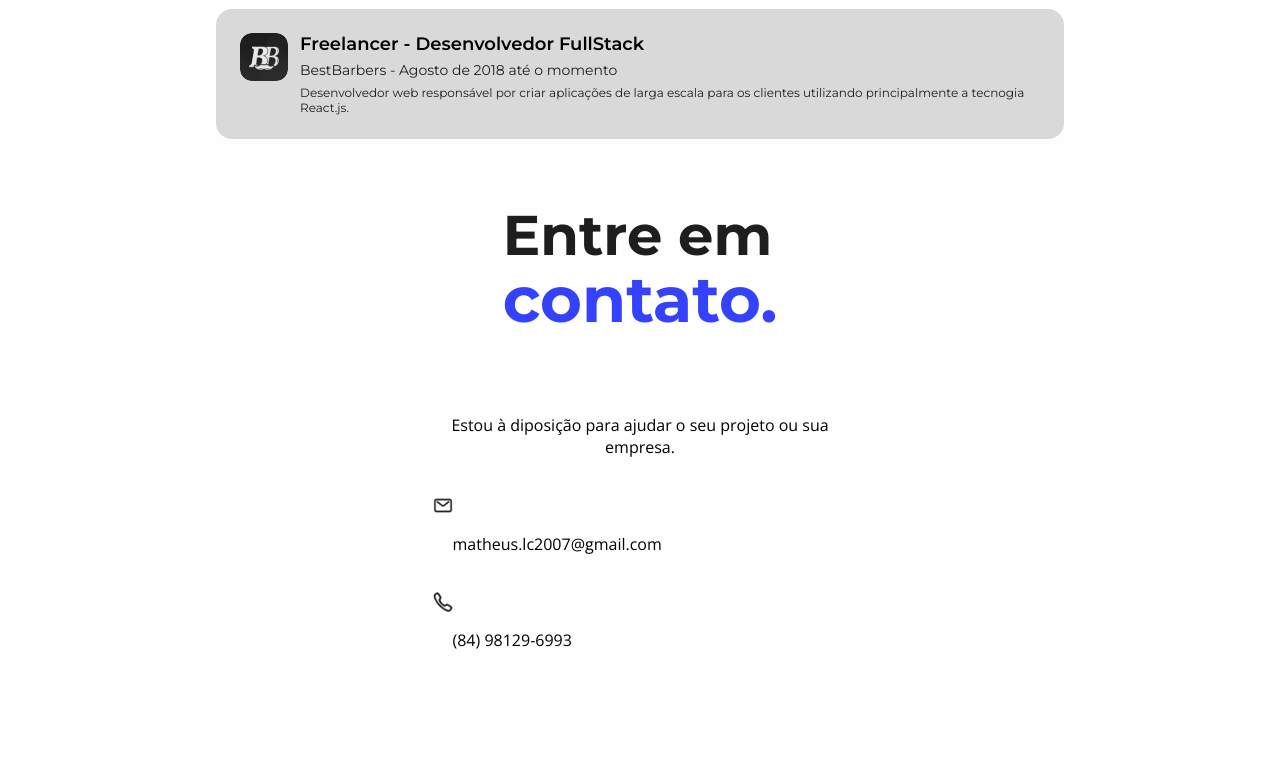
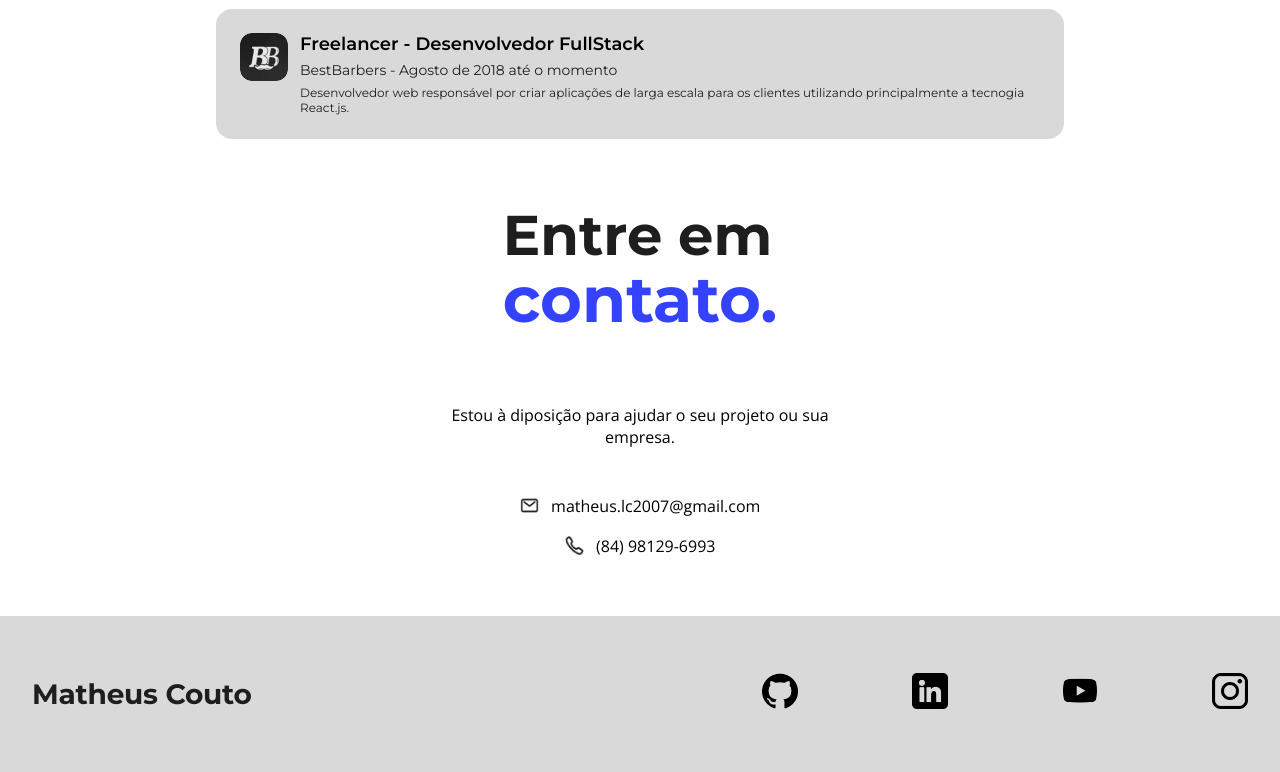
Before and after one commit to vMatheusCouto/site-portfolio, a plain HTML site: page index.html in a window 1280 px wide. Shown: the part 3121-3893 px from the top of the page. Before the commit the page ends 3820 px from the top, so only its background shows below. Drawn offline with nearby package versions, Linux system fonts and the light colour scheme.

Commit message:
Contact + Footer

```diff
--- a/index.html
+++ b/index.html
@@ -173,6 +173,25 @@
           </div>
         </section>
       </div>
+      <footer>
+        <div class="footer-content">
+          <h2 class="footer-text">Matheus Couto</h2>
+          <div class="footer-social-icons-container">
+            <a>
+              <img alt="Github" src="icons/github.png" class="social-icons" />
+            </a>
+            <a>
+              <img alt="Linkedin" src="icons/linkedin.png" class="social-icons" />
+            </a>
+            <a>
+              <img alt="YouTube" src="icons/youtube.png" class="social-icons" />
+            </a>
+            <a>
+              <img alt="Instagram" src="icons/instagram.png" class="social-icons" />
+            </a>
+          </div>
+        </div>
+      </footer>
     </body>
   </body>
 </html>
--- a/styles.css
+++ b/styles.css
@@ -6,6 +6,7 @@ body {
   background-color: #fefefe;
   padding: 0px;
   margin: 0px;
+  overflow-x: hidden;
 }
 
 h1 {
@@ -317,6 +318,16 @@ h2.h2-2 {
   text-align: left;
 }
 
+footer {
+  display: flex;
+  width: 100vw;
+  height: 156px;
+  background-color: #d9d9d9;
+  margin-top: 50px;
+  align-items: center;
+  justify-content: center;
+}
+
 .section-experiences-card-img {
   width: 48px;
   height: 48px;
@@ -378,21 +389,49 @@ h2.h2-2 {
 .contact-icon {
   width: 19.5px;
   height: 19.5px;
+  margin-right: 12px;
 }
 
 .contact-div {
   display: flex;
   flex-direction: row;
-  align-items: flex-start;
-  justify-content: flex-start;
+  align-items: center;
+  justify-content: center;
   width: 100%;
+  height: 40px;
 }
 
 .contact-div-geral {
-  display: flex;
   margin-top: 0px;
   width: 414px;
   padding: 10px;
   flex-direction: column;
   align-items: center;
+  justify-content: center;
+  margin: 0px;
+  padding: 0px;
 }
+
+.footer-content {
+  display: flex;
+  flex-direction: row;
+  width: 1216px;
+  height: 100%;
+  align-items: center;
+  justify-content: space-between;
+}
+
+.footer-text {
+  color: #1e1e1e;
+  font-size: 28px;
+  letter-spacing: -0.015rem;
+  font-weight: bold;
+}
+
+.footer-social-icons-container {
+  display: flex;
+  flex-direction: row;
+  align-items: center;
+  justify-content: space-between;
+  width: 40%;
+}
```
